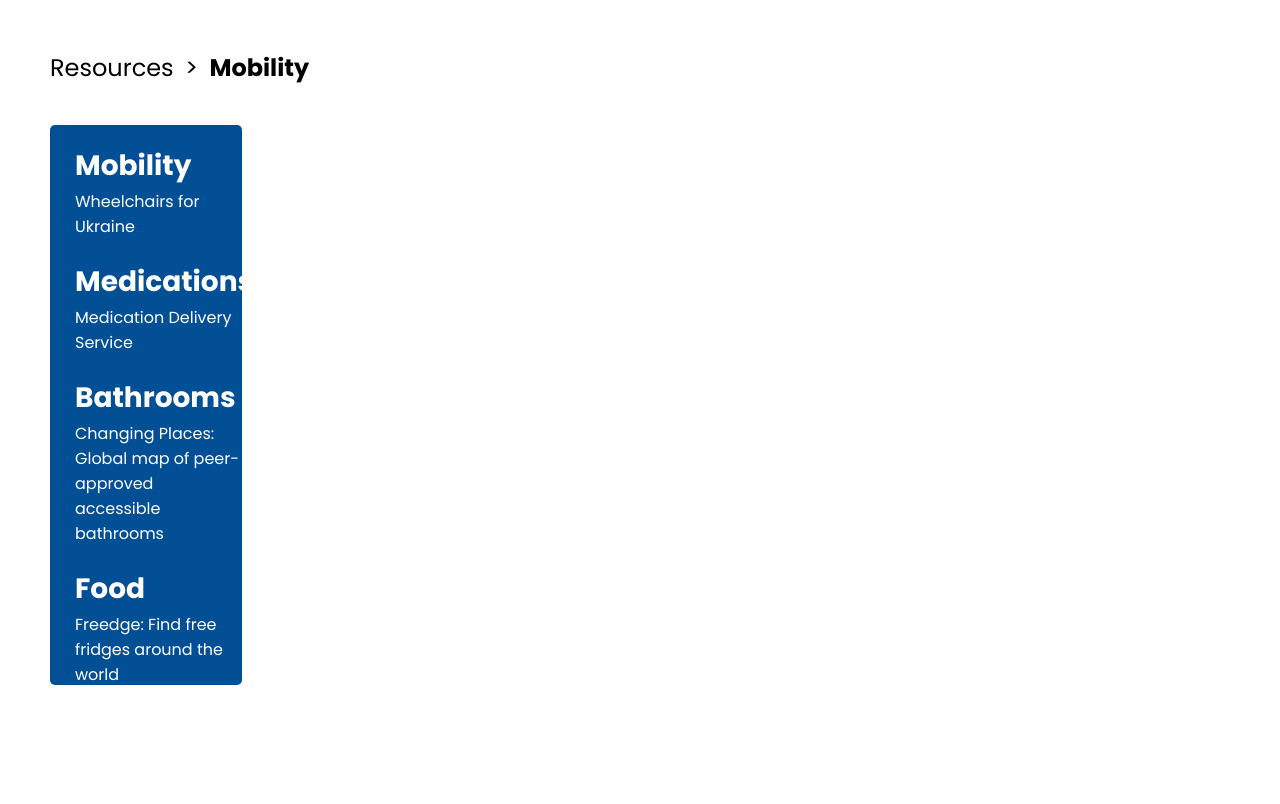
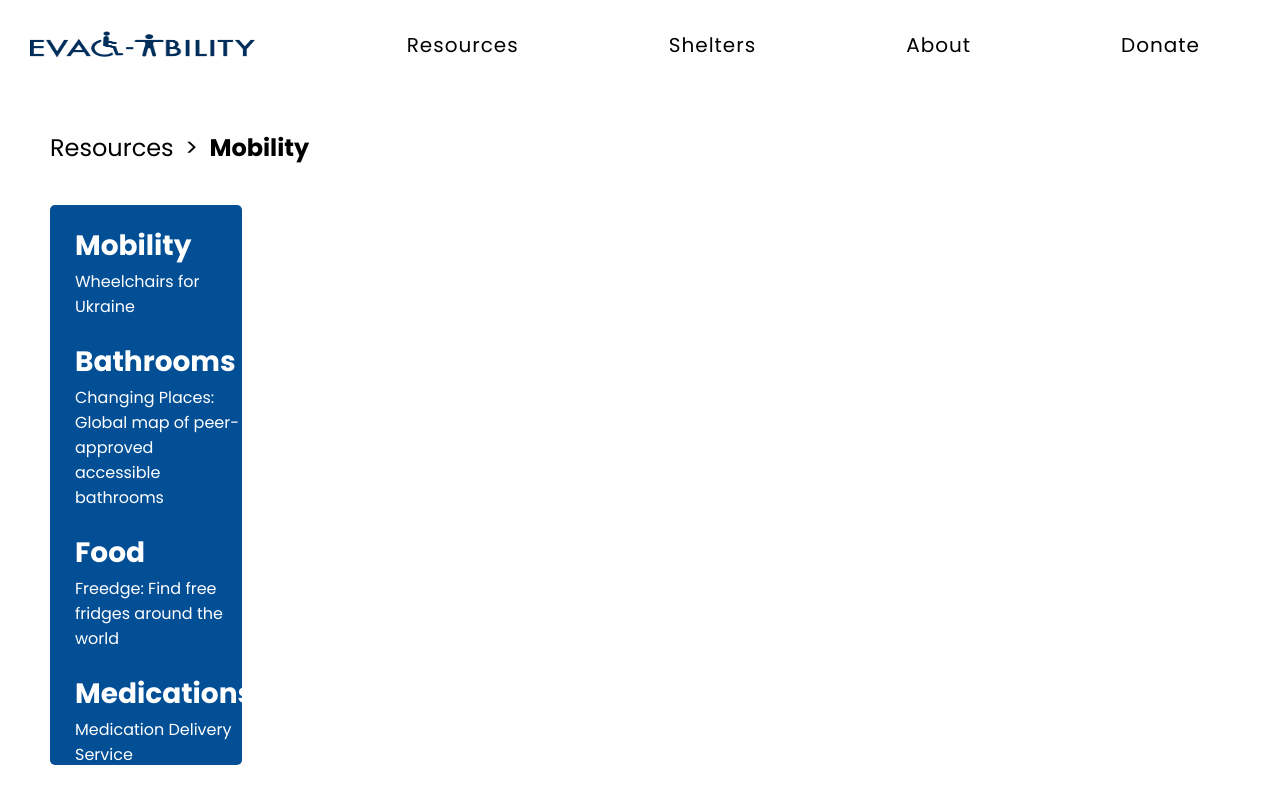
Before and after one commit to jensusan/hackHERthon-frontend, a React (Create React App) app: page /mobility in a window 1280 px wide. Shown: the top 804 px of the page. Built offline with nearby package versions, Linux system fonts and the light colour scheme.

Commit message:
added navbar links

```diff
--- a/src/App.js
+++ b/src/App.js
@@ -2,29 +2,19 @@ import {Routes, Route} from "react-router-dom";
 import { useState, useEffect } from "react";
 import Home from "./pages/Home/Home";
 import Caregivers from "./pages/Caregivers/Caregivers";
-
+import NavBar from './components/NavBar/NavBar';
 import Categories from "./pages/Categories/Categories";
 import Mobility from "./pages/Mobility/Mobility";
 import About from "./pages/About/About";
 
 function App() {
-  const [iframeVisible, setIframeVisible] = useState(false);
-
-  const handleShowIframe = () => {
-    setIframeVisible(true)
-  }
-
-  const handleHideIframe = () => {
-    setIframeVisible(false)
-  }
-
   return (
     <>
-
+    <NavBar />
     <Routes>
       <Route path='' element={<Home />} />
       <Route path='/categories' element={<Categories />}/>
-      <Route path='/mobility' element={<Mobility handleShowIframe={handleShowIframe} iframeVisible={iframeVisible} handleHideIframe={handleHideIframe}/>}/>
+      <Route path='/mobility' element={<Mobility />}/>
       <Route path='/shelters' element={<Caregivers />}/>
       <Route path='/about' element={<About />}>
       </Route>
--- a/src/components/NavBar/NavBar-styles.js
+++ b/src/components/NavBar/NavBar-styles.js
@@ -4,7 +4,6 @@ export const Wrapper = styled.div`
     display: flex;
     justify-content: space-between;
     margin: 30px;
-    border-bottom: solid black 2px;
 
     h1 {
         padding-bottom: 10px;
@@ -39,7 +38,7 @@ export const Content = styled.div`
 `;
 
 export const Img = styled.img`
-width: 250px;
+width: 225px;
 height: 50px;
 padding:  0 0 20px 0;
 
--- a/src/components/NavBar/NavBar.js
+++ b/src/components/NavBar/NavBar.js
@@ -7,14 +7,16 @@ const NavBar = () => {
         <Img src= "/eva.png"/>
         <Content>
         <ul>
-            <Link to='/caregivers' style={{ textDecoration: 'none' }}>
-            <li>Care</li>
-            </Link>
             <Link to='/categories' style={{ textDecoration: 'none' }}>
             <li>Resources</li>
             </Link>
+            <Link to='/shelters' style={{ textDecoration: 'none' }}>
+            <li>Shelters</li>
+            </Link>
             <Link to='/about' style={{ textDecoration: 'none' }}>
             <li>About</li>
+            </Link>
+            <Link to='/donate' style={{ textDecoration: 'none' }}><li>Donate</li>
             </Link>
         </ul>
         </Content>
--- a/src/pages/Mobility/Mobility.js
+++ b/src/pages/Mobility/Mobility.js
@@ -15,14 +15,13 @@ const Mobility = () => {
             <div className="container">
             <h2>Mobility</h2>
                 <p className={activeIndex === 0 ? 'active-btn' : ''} onClick={() => handleActive(0)}>Wheelchairs for Ukraine</p>
-                <h2>Medications</h2>
-                <p className={activeIndex === 3 ? 'active-btn' : ''} onClick={() => handleActive(3)}>Medication Delivery Service</p>
             <h2>Bathrooms</h2>
                 <p className={activeIndex === 1 ? 'active-btn' : ''} onClick={() => handleActive(1)}>Changing Places: Global map of peer-approved accessible bathrooms</p>
             <h2>Food</h2>
                 <p className={activeIndex === 2 ? 'active-btn' : ''} onClick={() => handleActive(2)}>Freedge: Find free fridges around the world</p>
 
-
+            <h2>Medications</h2>
+                <p className={activeIndex === 3 ? 'active-btn' : ''} onClick={() => handleActive(3)}>Medication Delivery Service</p>
             </div>
             <div>
             <iframe title='2' className={activeIndex === 0 ? 'active' : ''}src="https://www.uuarc.org/our-programs/wheelchairs-for-ukraine/">
```
